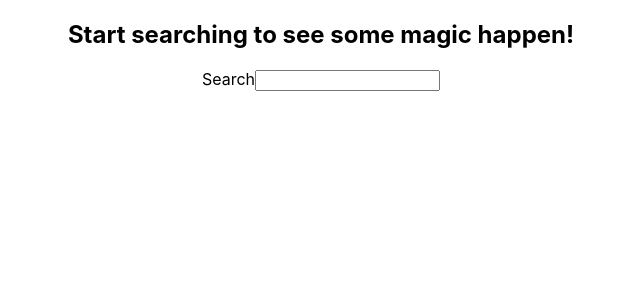
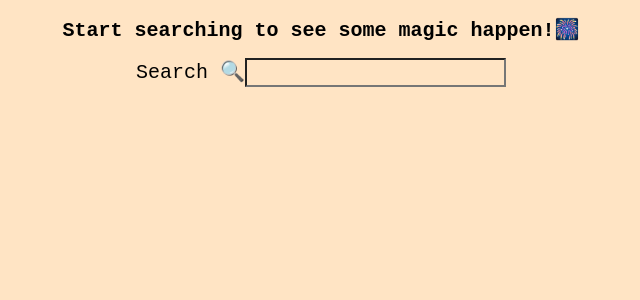
Before and after one commit to amirahnasihah/news-app, a React (Create React App) app: page / in a window 1280 px wide. Shown: the top 300 px of the page, without its empty margins (319-959 px from the left). Built offline with nearby package versions, Linux system fonts and the light colour scheme.

Commit message:
add styling

```diff
--- a/src/App.css
+++ b/src/App.css
@@ -1,3 +1,9 @@
+* {
+  background-color: bisque;
+  font-family: monospace;
+  font-size: 20px;
+}
+
 .App {
   text-align: center;
 }
@@ -32,6 +38,7 @@
   from {
     transform: rotate(0deg);
   }
+
   to {
     transform: rotate(360deg);
   }
--- a/src/App.js
+++ b/src/App.js
@@ -16,9 +16,9 @@
 
   const handleSearch = async (e) => {
     setSearchTerm(e.target.value);
-
+    let q = searchTerm === "" ? null : searchTerm;
     if (searchTerm !== "") {
-      const url = `https://newsapi.org/v2/everything?q=${searchTerm}&apiKey=${API_KEY}`;
+      const url = `https://newsapi.org/v2/everything?q=${q}&apiKey=${API_KEY}`;
       const response = await axios.get(url);
       setArticles(response.data.articles);
     }
@@ -30,7 +30,7 @@
 
   return (
     <div className="App">
-      <h2>Start searching to see some magic happen!</h2>
+      <h2>Start searching to see some magic happen!🎆</h2>
       <Search searchTerm={searchTerm} handleSearch={handleSearch} />
       <List articles={filterArticles} />
     </div>
--- a/src/components/List.jsx
+++ b/src/components/List.jsx
@@ -5,7 +5,7 @@
         <div key={article.url}>
           <h3>{article.title}</h3>
           <a href={article.url} target="_blank" rel="noopener noreferrer">
-            {article.content}
+            {article.description}
           </a>
         </div>
       ))}
--- a/src/components/Search.jsx
+++ b/src/components/Search.jsx
@@ -1,7 +1,7 @@
 export default function Search({ searchTerm, handleSearch }) {
   return (
     <div className="App">
-      Search
+      Search <span>🔍</span>
       <input type="text" value={searchTerm} onChange={handleSearch} />
     </div>
   );
```
Also changed, not shown: 1 other file (tests, documents, lock files or other folders).
